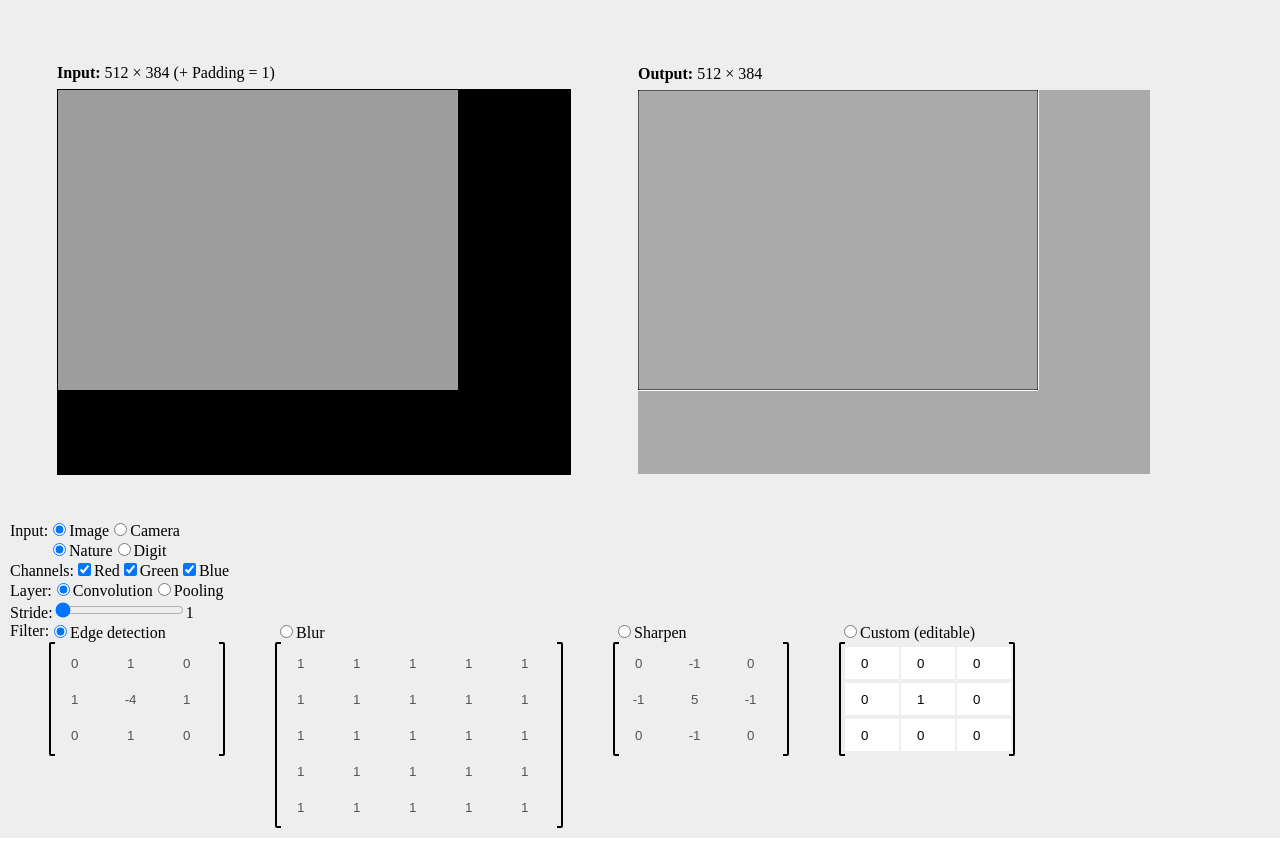
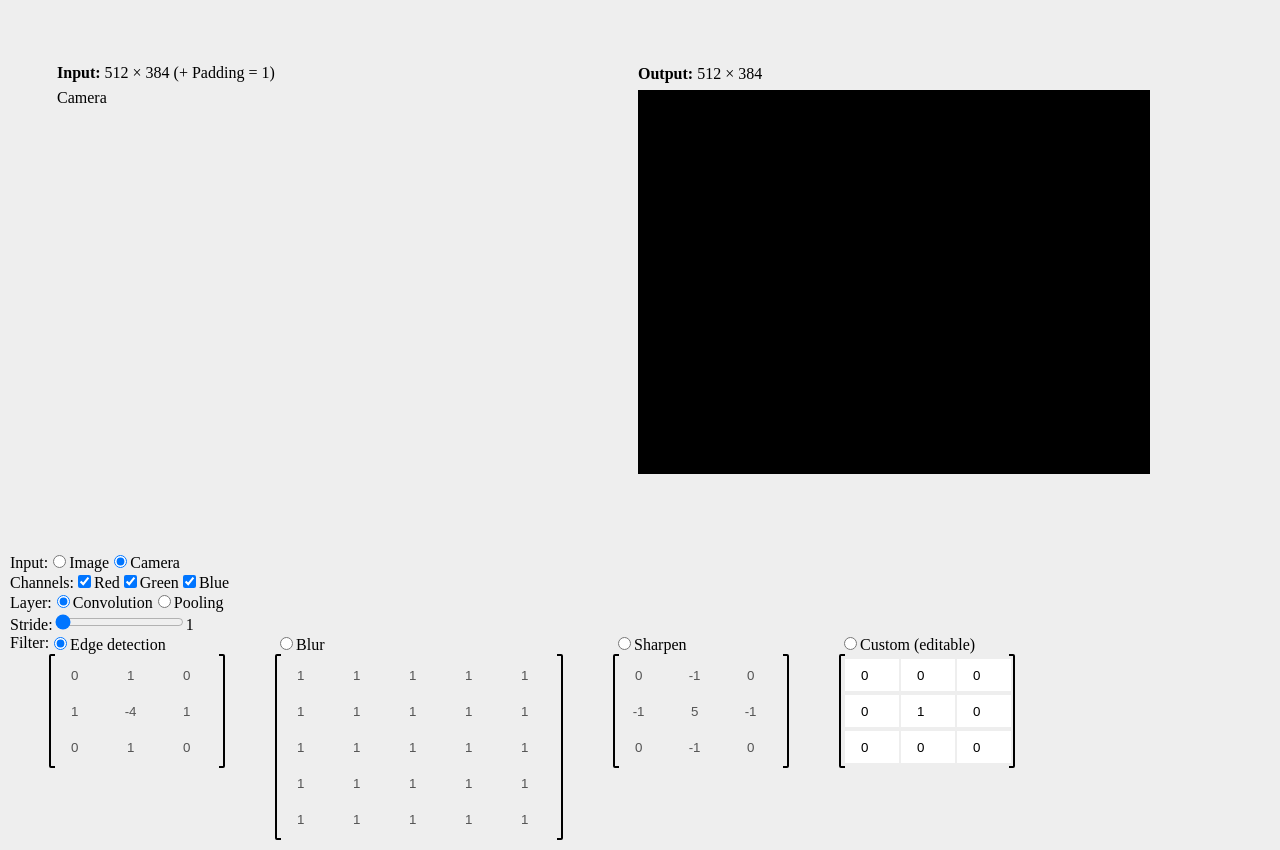
Before and after one commit to moroshko/cnnviz, a Next.js app: page / in a window 1280 px wide. Built offline with nearby package versions, Linux system fonts and the light colour scheme.

Commit message:
Prep for InputCamera2

```diff
--- a/pages/App2.js
+++ b/pages/App2.js
@@ -1,5 +1,5 @@
 import React, { useReducer } from 'react';
-import ImageInput2 from './ImageInput2';
+import Input2 from './Input2';
 import Output2 from './Output2';
 import Controls2 from './Controls2';
 import {
@@ -18,7 +18,7 @@ export default function App2() {
     <ControlsContext.Provider value={{ controls, dispatchControlsChange }}>
       <div className="container">
         <div className="inputAndOutputContainer">
-          <ImageInput2 />
+          <Input2 />
           <Output2 />
         </div>
         <Controls2 />
--- /dev/null
+++ b/pages/CameraInput2.js
@@ -0,0 +1,5 @@
+import React from 'react';
+
+export default function CameraInput2() {
+  return <div>Camera</div>;
+}
--- a/pages/ImageInput2.js
+++ b/pages/ImageInput2.js
@@ -1,16 +1,19 @@
-import React, { useState, useContext, useEffect, useLayoutEffect } from 'react';
+import React, {
+  Fragment,
+  useState,
+  useContext,
+  useEffect,
+  useLayoutEffect,
+} from 'react';
 import { useCanvas } from '../hooks/useCanvas';
 import { ControlsContext } from '../utils/controlsReducer';
 import {
   INPUT_DISPLAY_WIDTH,
   INPUT_DISPLAY_HEIGHT,
   LAYER_TYPES,
-  MAX_SCALE,
-  MAX_PADDING,
   IMAGES,
 } from '../utils/constants';
 import { filterChannels } from '../utils/shared';
-import Dimensions2 from './Dimensions2';
 
 function useImage(src) {
   const [prevSrc, setPrevSrc] = useState(null);
@@ -68,8 +71,6 @@ export default function ImageInput2() {
   );
   const [dataCanvasRef, dataCanvasContext] = useCanvas();
   const [displayCanvasRef, displayCanvasContext] = useCanvas();
-  const displayCanvasTranslate = MAX_PADDING * MAX_SCALE - padding * scale;
-  const containerWhitespace = displayCanvasTranslate << 1;
 
   useLayoutEffect(
     () => {
@@ -144,15 +145,7 @@ export default function ImageInput2() {
   );
 
   return (
-    <div className="container">
-      <div className="dimensions">
-        <Dimensions2
-          title="Input"
-          width={displayWidth / scale - (padding << 1)}
-          height={displayHeight / scale - (padding << 1)}
-          padding={padding}
-        />
-      </div>
+    <Fragment>
       <canvas
         className="dataCanvas"
         width={displayWidth / scale}
@@ -160,33 +153,15 @@ export default function ImageInput2() {
         ref={dataCanvasRef}
       />
       <canvas
-        className="displayCanvas"
         width={displayWidth}
         height={displayHeight}
         ref={displayCanvasRef}
       />
       <style jsx>{`
-        .container {
-          flex-shrink: 0;
-          width: ${displayWidth + containerWhitespace}px;
-          height: ${displayHeight + containerWhitespace}px;
-        }
-        .dimensions {
-          transform: translate(
-            ${displayCanvasTranslate}px,
-            ${displayCanvasTranslate}px
-          );
-        }
         .dataCanvas {
           display: none;
         }
-        .displayCanvas {
-          transform: translate(
-            ${displayCanvasTranslate}px,
-            ${displayCanvasTranslate}px
-          );
-        }
       `}</style>
-    </div>
+    </Fragment>
   );
 }
--- /dev/null
+++ b/pages/Input2.js
@@ -0,0 +1,47 @@
+import React, { useContext } from 'react';
+import Dimensions2 from './Dimensions2';
+import ImageInput2 from './ImageInput2';
+import CameraInput2 from './CameraInput2';
+import {
+  INPUT_DISPLAY_WIDTH,
+  INPUT_DISPLAY_HEIGHT,
+  INPUT_TYPES,
+  LAYER_TYPES,
+  MAX_SCALE,
+  MAX_PADDING,
+} from '../utils/constants';
+import { ControlsContext } from '../utils/controlsReducer';
+
+export default function Input2() {
+  const { controls } = useContext(ControlsContext);
+  const { inputType, layerType, convPadding, scale } = controls;
+  const padding = layerType === LAYER_TYPES.CONV ? convPadding : 0;
+  const displayWidth = INPUT_DISPLAY_WIDTH + scale * (padding << 1);
+  const displayHeight = INPUT_DISPLAY_HEIGHT + scale * (padding << 1);
+  const containerPadding = MAX_PADDING * MAX_SCALE - padding * scale;
+
+  return (
+    <div className="container">
+      <Dimensions2
+        title="Input"
+        width={displayWidth / scale - (padding << 1)}
+        height={displayHeight / scale - (padding << 1)}
+        padding={padding}
+      />
+      <div className="content">
+        {inputType === INPUT_TYPES.IMAGE && <ImageInput2 />}
+        {inputType === INPUT_TYPES.CAMERA && <CameraInput2 />}
+      </div>
+      <style jsx>{`
+        .container {
+          padding-top: ${containerPadding}px;
+          padding-left: ${containerPadding}px;
+        }
+        .content {
+          width: ${displayWidth + containerPadding}px;
+          height: ${displayHeight + containerPadding}px;
+        }
+      `}</style>
+    </div>
+  );
+}
--- a/utils/controlsReducer.js
+++ b/utils/controlsReducer.js
@@ -98,7 +98,7 @@ function getLayerSpecificParams(state) {
 }
 
 const initialControlsState = {
-  inputType: INPUT_TYPES.IMAGE,
+  inputType: INPUT_TYPES.CAMERA,
   inputImageIndex: 0,
   hasRedChannel: true,
   hasGreenChannel: true,
```
